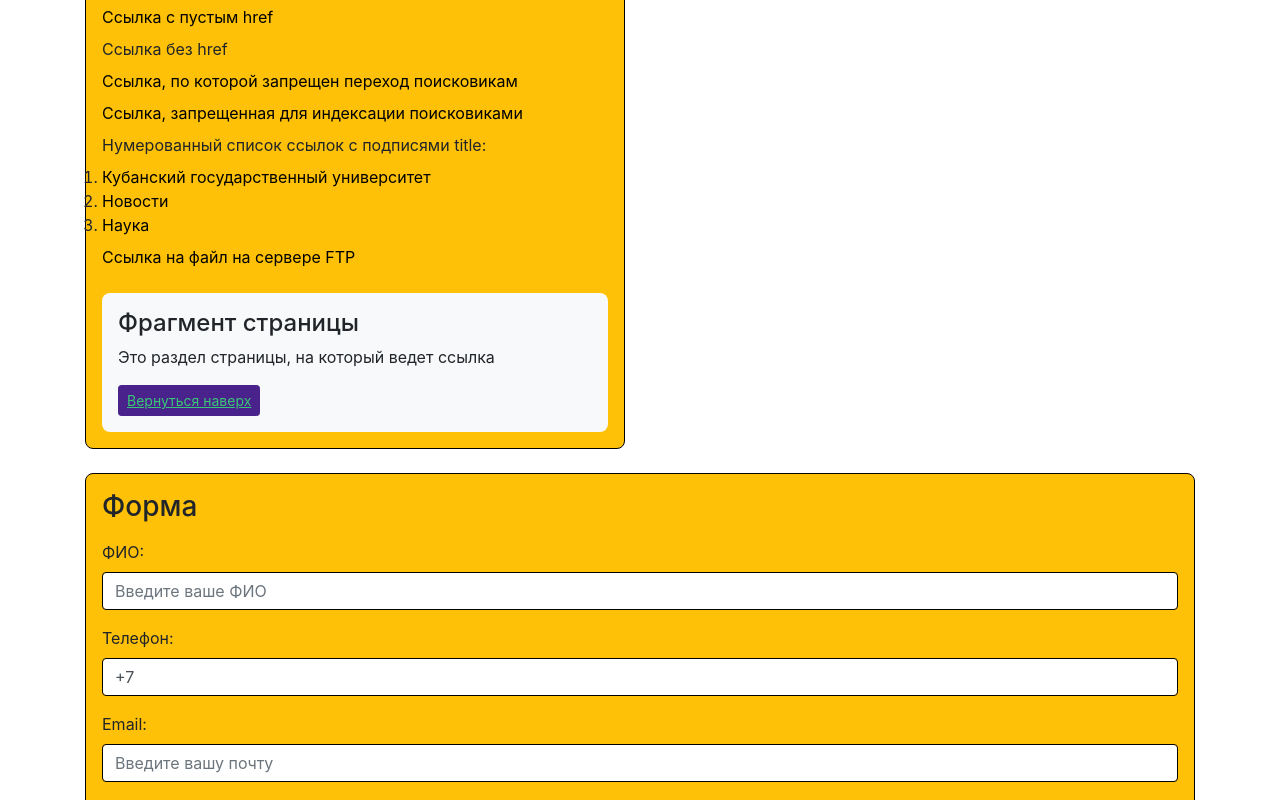
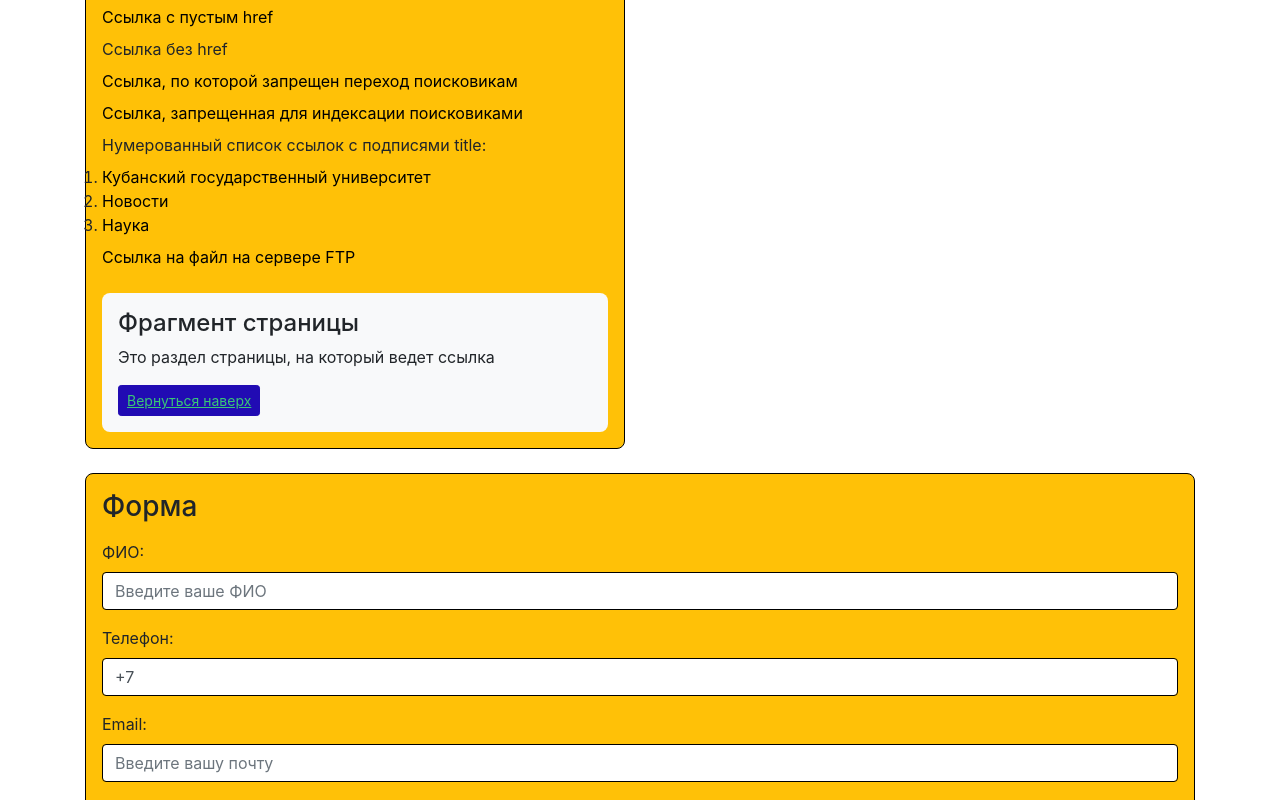
Before and after one commit to Shiyanevskiy13/Shiyanevskiy, a plain HTML site: page index.html in a window 1280 px wide. In both pictures the pointer is over the link "Вернуться наверх". Shown: the part 1437-2237 px from the top of the page. Drawn offline with nearby package versions, Linux system fonts and the light colour scheme.

Commit message:
Update style.css

```diff
--- a/style.css
+++ b/style.css
@@ -104,8 +104,8 @@ footer {
 }
 
 .btn-primary:hover {
-    background-color: rgb(73, 34, 139);
-    border-color: rgb(73, 34, 139);
+    background-color: rgb(33, 11, 179);
+    border-color: rgb(33, 11, 179);
 }
 
 .form-control {
```
